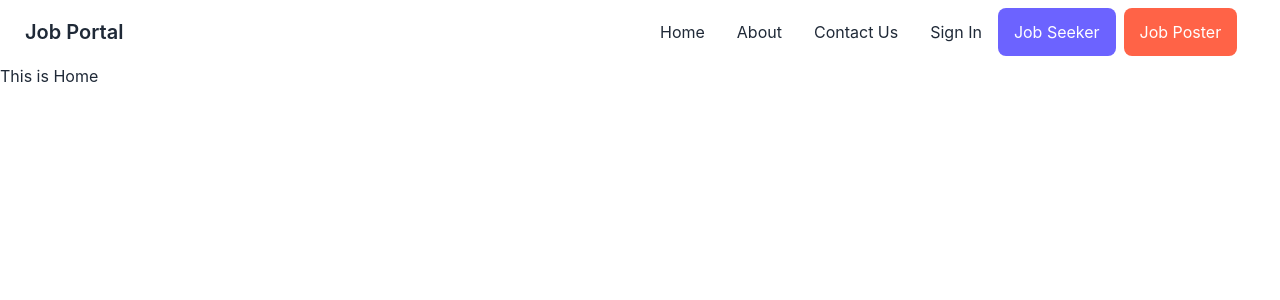
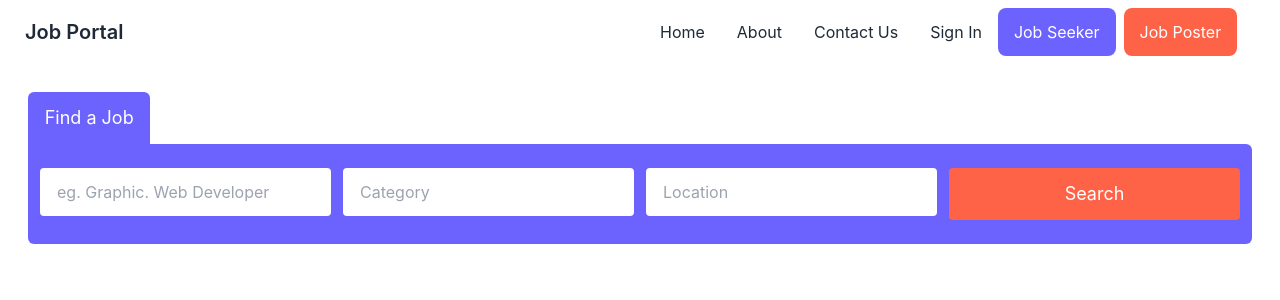
Before and after one commit to rhnchowdhury/Job-Portal-Site, a React (Create React App) app: page / in a window 1280 px wide. Shown: the top 300 px of the page. Built offline with nearby package versions, Linux system fonts and the light colour scheme.

Commit message:
home 1st part added

```diff
--- a/package.json
+++ b/package.json
@@ -9,6 +9,7 @@
     "daisyui": "^2.50.1",
     "react": "^18.2.0",
     "react-dom": "^18.2.0",
+    "react-icons": "^4.7.1",
     "react-router-dom": "^6.8.1",
     "react-scripts": "5.0.1",
     "web-vitals": "^2.1.4"
--- a/src/Components/Pages/Home/Home.js
+++ b/src/Components/Pages/Home/Home.js
@@ -1,9 +1,10 @@
 import React from 'react';
+import FirstPart from '../Jobs/FirstPart';
 
 const Home = () => {
     return (
         <div>
-            <h1>This is Home</h1>
+            <FirstPart></FirstPart>
         </div>
     );
 };
--- /dev/null
+++ b/src/Components/Pages/Jobs/FirstPart.js
@@ -0,0 +1,19 @@
+import React from 'react';
+
+const FirstPart = () => {
+    return (
+        <div className='m-7'>
+            <div>
+                <p className='text-white lg:py-3 rounded-t-md lg:text-center  lg:text-lg' style={{ backgroundColor: '#6c63ff', marginRight: '90%' }}>Find a Job</p>
+            </div>
+            <div className='py-6 px-3 rounded-r-md rounded-b-md grid grid-cols-1 lg:grid-cols-4 gap-3' style={{ backgroundColor: '#6c63ff' }}>
+                <input type="text" placeholder="eg. Graphic. Web Developer" className="input rounded w-full max-w-xs" />
+                <input type="text" placeholder="Category" className="input rounded w-full max-w-xs" />
+                <input type="text" placeholder="Location" className="input rounded w-full max-w-xs" />
+                <button type="submit" className='p-3 text-white text-lg rounded w-full max-w-xs' style={{ backgroundColor: '#ff6347' }}>Search</button>
+            </div>
+        </div>
+    );
+};
+
+export default FirstPart;
```
Also changed, not shown: 1 other file (tests, documents, lock files or other folders).
